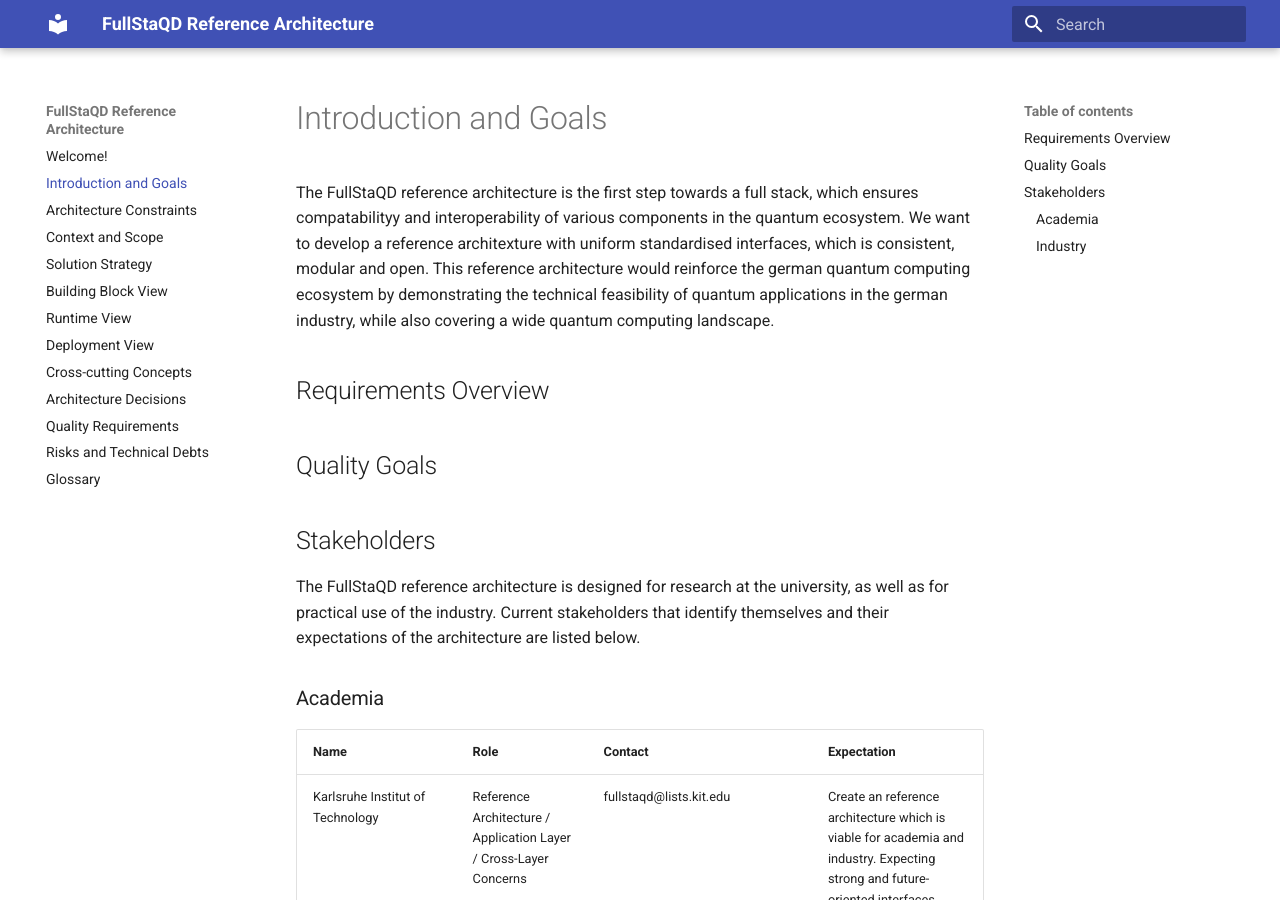
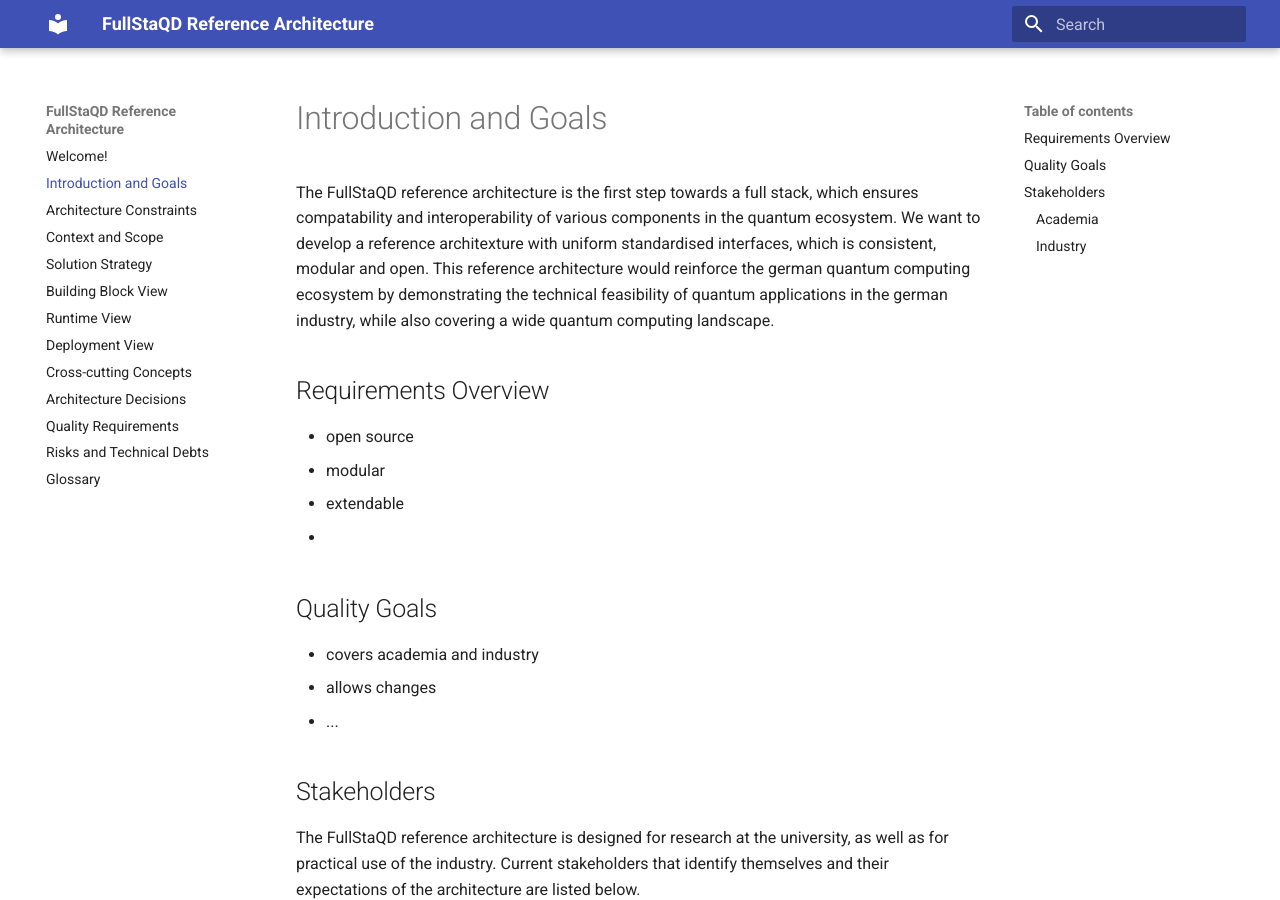
Before and after one commit to FullStaQD/architecture, an MkDocs documentation site: the page built from docs/01_introduction_and_goals.md, in a window 1280 px wide and 900 px high. Built offline with MkDocs 1.6.1 and Material for MkDocs 9.7.7, drawn with Linux system fonts in a browser that asks for light colours.

Commit message:
Update 01_introduction_and_goals.md
Signed-off-by: RinorKIT <tc4656@kit.edu>

```diff
--- a/docs/01_introduction_and_goals.md
+++ b/docs/01_introduction_and_goals.md
@@ -1,9 +1,15 @@
 # Introduction and Goals {#section-introduction-and-goals}
-The FullStaQD reference architecture is the first step towards a full stack, which ensures compatabilityy and interoperability of various components in the quantum ecosystem. We want to develop a reference architexture with uniform standardised interfaces, which is consistent, modular and open. This reference architecture would reinforce the german quantum computing ecosystem by demonstrating the technical feasibility of quantum applications in the german industry, while also covering a wide quantum computing landscape.
+The FullStaQD reference architecture is the first step towards a full stack, which ensures compatability and interoperability of various components in the quantum ecosystem. We want to develop a reference architexture with uniform standardised interfaces, which is consistent, modular and open. This reference architecture would reinforce the german quantum computing ecosystem by demonstrating the technical feasibility of quantum applications in the german industry, while also covering a wide quantum computing landscape.
 
 ## Requirements Overview {#_requirements_overview}
-
+- open source
+- modular
+- extendable
+-
 ## Quality Goals {#_quality_goals}
+- covers academia and industry
+- allows changes
+- ...
 
 ## Stakeholders {#_stakeholders}
 The FullStaQD reference architecture is designed for research at the university, as well as for practical use of the industry. Current stakeholders that identify themselves and their expectations of the architecture are listed below.
```
